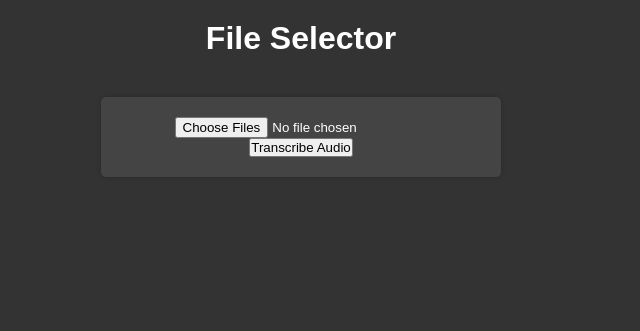
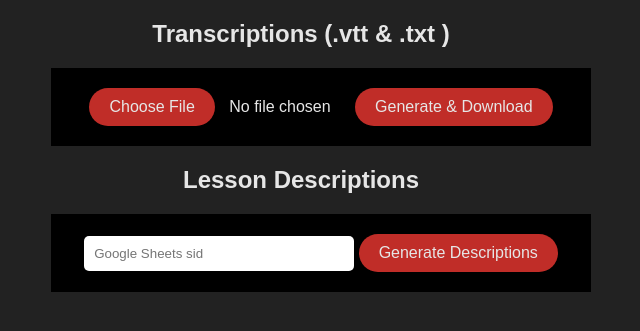
Before and after one commit to SYSTRAN/faster-whisper, a Flask app: page / in a window 1280 px wide. Shown: the top 331 px of the page, without its empty margins (339-979 px from the left). Run offline with Flask 3, Linux system fonts and the light colour scheme.

Commit message:
added styling and downloads single .txt file

```diff
--- a/app.py
+++ b/app.py
@@ -1,5 +1,6 @@
-from flask import Flask, request, render_template
+from flask import Flask, request, render_template, send_from_directory
 import os
+import shutil
 from faster_whisper import WhisperModel
 
 app = Flask(__name__)
@@ -23,9 +24,23 @@ def transcribe_audio():
 
     try:
         # Initialize the WhisperModel outside the if block for better efficiency
-        model_size = "large-v2"
+        model_size = "medium.en"
         # Run on CPU with INT8
         model = WhisperModel(model_size, device="cpu", compute_type="int8")
+
+        # Clear the 'temp' directory if it contains any files
+        temp_directory = 'temp'
+        for filename in os.listdir(temp_directory):
+            file_path = os.path.join(temp_directory, filename)
+            try:
+                if os.path.isfile(file_path):
+                    os.unlink(file_path)
+                elif os.path.isdir(file_path):
+                    shutil.rmtree(file_path)
+            except Exception as e:
+                print(f"Failed to remove {file_path}: {e}")
+
+        transcription_results = []  # Store transcription results
 
         for audio_file in audio_files:
             # Determine the file extension
@@ -40,15 +55,27 @@ def transcribe_audio():
 
                 print(f"Detected language '{info.language}' with probability {info.language_probability}")
 
+                transcription_text = ""
+
                 for segment in segments:
-                    print(f"[{segment.start:.2f}s -> {segment.end:.2f}s] {segment.text}")
+                    transcription_text += f"[{segment.start:.2f}s -> {segment.end:.2f}s] {segment.text}\n"
+
+                transcription_results.append((audio_file.filename, transcription_text))
 
                 # Remove the temporary audio file
                 os.remove(audio_file_path)
             else:
                 return f"Invalid file type: {audio_file.filename}. Supported types: .mp3 and .mp4"
 
-        return "Transcription complete"
+        # Create and save .txt files with transcription results
+        for filename, transcription_text in transcription_results:
+            with open(os.path.join('temp', f'{os.path.splitext(filename)[0]}.txt'), 'w') as text_file:
+                text_file.write(transcription_text)
+
+        # Send the .txt files as responses
+        for filename, _ in transcription_results:
+            return send_from_directory('temp', f'{os.path.splitext(filename)[0]}.txt', as_attachment=True)
+
     except Exception as e:
         # Handle exceptions here
         return "An error occurred during transcription: " + str(e)
--- a/static/style.css
+++ b/static/style.css
@@ -1,61 +1,63 @@
-/* Apply a reset style to remove default browser styles */
-* {
-    margin: 0;
-    padding: 0;
-    box-sizing: border-box;
+body {
+  background-color: #222;
+  color: #e6e6e6;
+  font-family: Arial, sans-serif;
 }
 
-/* Set the background color and text color for the body */
-body {
-    background-color: #333; /* Dark background color */
-    color: #fff; /* Light text color */
-    font-family: Arial, sans-serif;
-    text-align: center;
+.center-content {
+  width: 500px;
+  margin: 0 auto;
+  text-align: center;
 }
 
-/* Style the header */
-h1 {
-    padding: 20px;
+h1,
+h2 {
+  color: #e6e6e6;
 }
 
-/* Style the form container */
-form {
-    display: flex;
-    flex-direction: column;
-    align-items: center;
-    margin: 20px auto;
-    width: 80%;
-    max-width: 400px;
-    background-color: #444; /* Dark form background */
-    border-radius: 5px;
-    padding: 20px;
-    box-shadow: 0 0 5px rgba(0, 0, 0, 0.2);
+button,
+label.custom-file-input-label {
+  font-size: 1rem;
+  background-color: #c02d28;
+  color: #e6e6e6;
+  padding: 10px 20px;
+  border-radius: 20px;
+  cursor: pointer;
+  border: none;
+  display: inline-block;
+  position: relative;
+  z-index: 1;
 }
 
-/* Style the file input */
-input[type="file"] {
-
+button:hover,
+label.custom-file-input-label:hover {
+  background-color: #d0312b;
 }
 
-/* Style the file input label */
-label {
-    display: inline-block;
-    background-color: #0077cc; /* Button color */
-    color: #fff; /* Light text color */
-    padding: 10px 20px;
-    text-align: center;
-    border: none;
-    border-radius: 5px;
-    cursor: pointer;
-    margin: 10px 0;
+.file-name-display {
+  color: #e6e6e6;
+  padding: 10px;
+  border: none;
+  border-radius: 5px;
+  margin-right: 10px;
+  display: inline-block;
+  z-index: 0;
 }
 
-label:hover {
-    background-color: #0055aa; /* Button color on hover */
+input[type="file"] {
+  display: none;
 }
 
-/* Style the selected file message */
-p {
-    margin: 20px;
-    font-size: 18px;
+input {
+  color: #e6e6e6;
+  padding: 10px;
+  border: none;
+  border-radius: 5px;
+  width: 50%;
 }
+
+form {
+  background-color: black;
+  padding: 20px;
+  width: 500px;
+}
--- a/templates/index.html
+++ b/templates/index.html
@@ -1,16 +1,57 @@
 <!DOCTYPE html>
 <html>
-<head>
-    <title>File Selector Example</title>
-    <link rel="stylesheet" type="text/css" href="{{ url_for('static', filename='style.css') }}">
-</head>
-<body>
-    <h1>File Selector</h1>
+  <head>
+    <title>FM Transcriptions & Descriptions</title>
+    <link
+      rel="stylesheet"
+      type="text/css"
+      href="{{ url_for('static', filename='style.css') }}"
+    />
+  </head>
+  <body>
+    <div class="center-content">
+      <h2>Transcriptions (.vtt & .txt )</h2>
+      <form
+        action="/transcribe"
+        method="POST"
+        enctype="multipart/form-data"
+        id="transcription"
+      >
+        <input
+          type="file"
+          id="fileInput"
+          name="audio_files"
+          multiple
+          accept=".mp3, .mp4"
+        />
+        <label for="fileInput" class="custom-file-input-label">
+          Choose File
+        </label>
+        <div id="fileNameDisplay" class="file-name-display">No file chosen</div>
 
-    <form action="/transcribe" method="POST" enctype="multipart/form-data">
-    <input type="file" name="audio_files" multiple accept=".mp3, .mp4">
-    <button type="submit">Transcribe Audio</button>
-</form>
+        <button type="submit">Generate & Download</button>
+      </form>
+      <h2>Lesson Descriptions</h2>
+      <form id="description">
+        <div>
+          <input type="text" placeholder="Google Sheets sid" />
+          <button type="submit">Generate Descriptions</button>
+        </div>
+      </form>
+    </div>
+  </body>
+  <script>
+    const fileInput = document.getElementById("fileInput");
+    const fileNameDisplay = document.getElementById("fileNameDisplay");
 
-</body>
+    fileInput.addEventListener("change", function () {
+      const files = fileInput.files;
+      if (files.length > 0) {
+        const fileNames = Array.from(files).map((file) => file.name);
+        fileNameDisplay.innerText = fileNames.join(", ");
+      } else {
+        fileNameDisplay.innerText = "No file chosen";
+      }
+    });
+  </script>
 </html>
```
